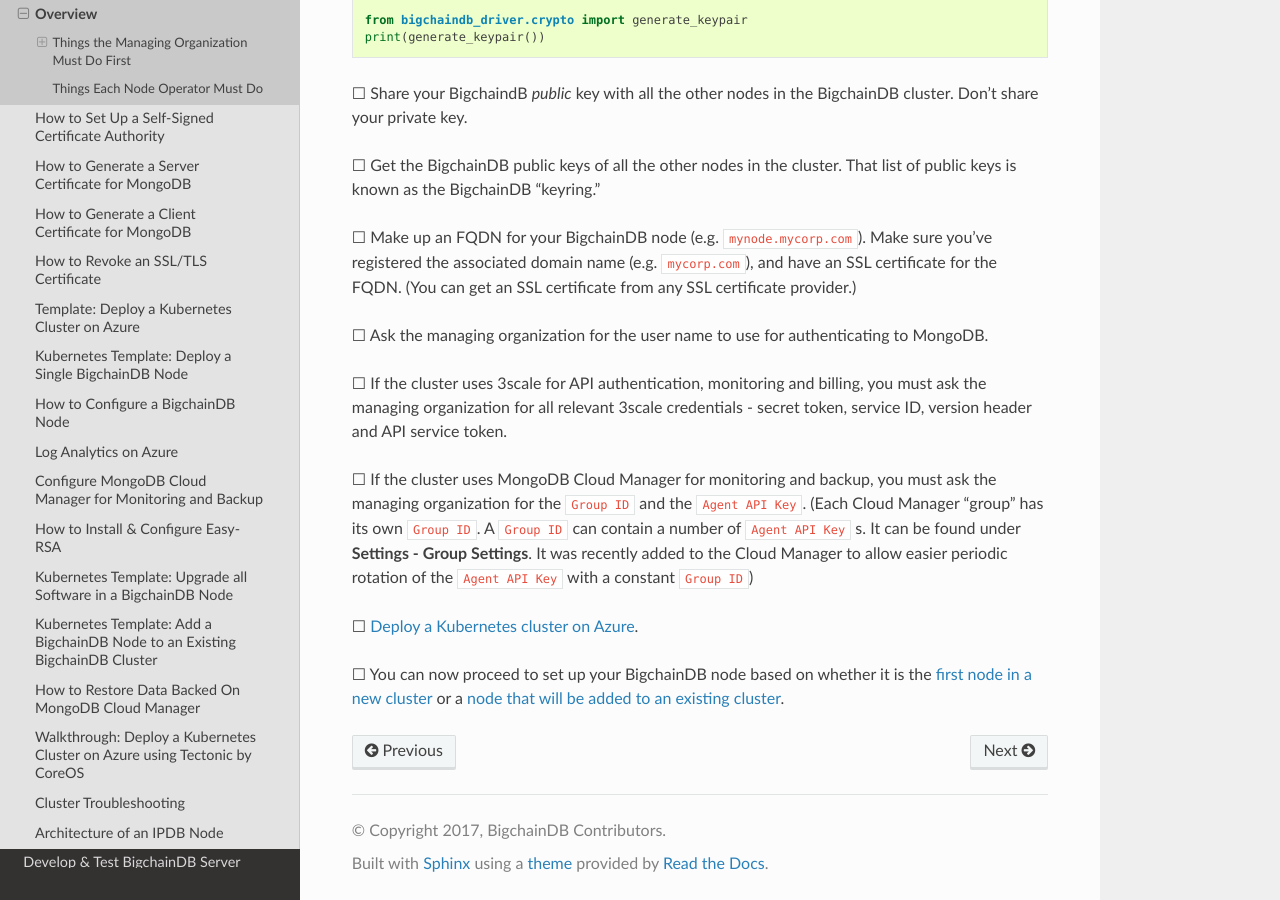
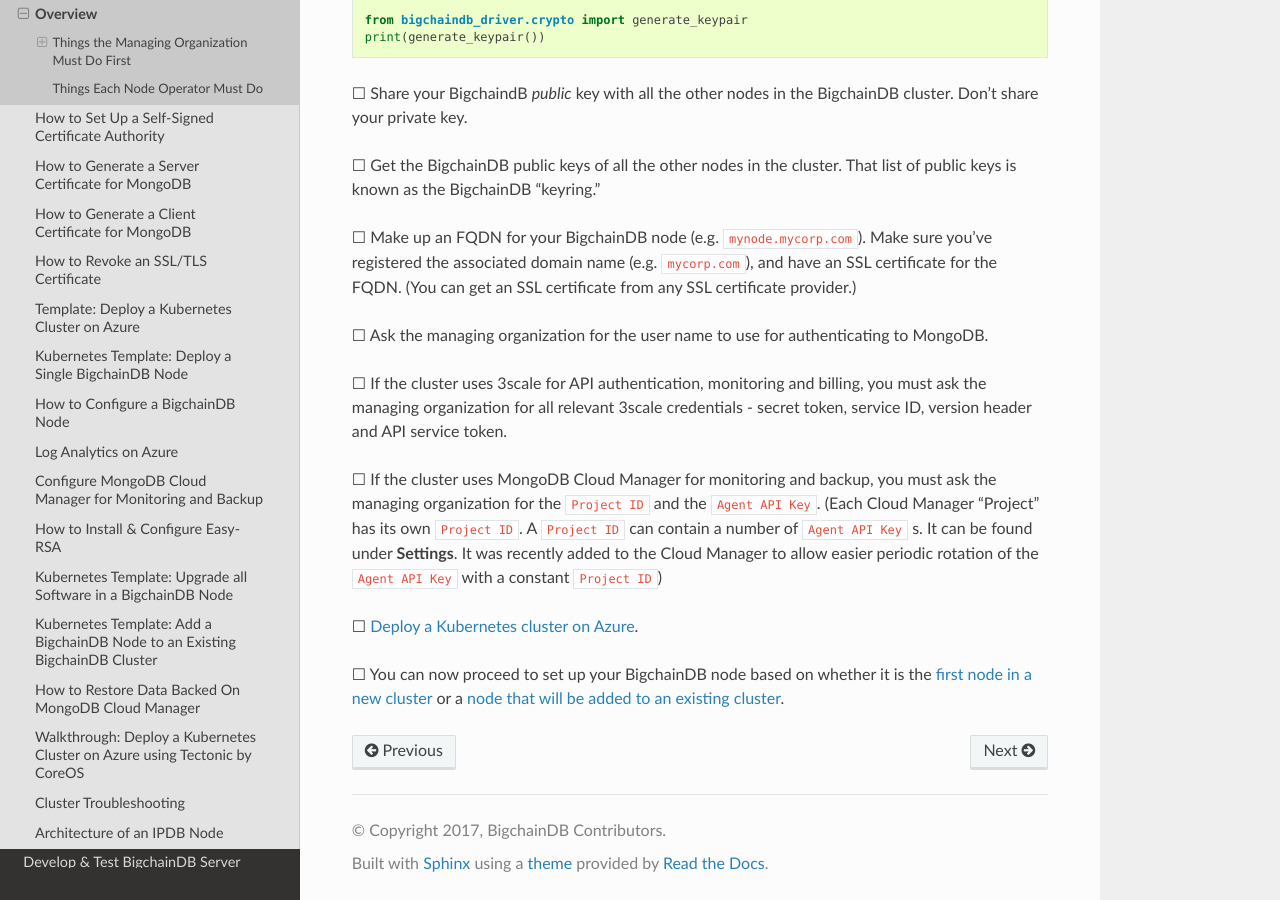
Before and after one commit to bigchaindb/bigchaindb, a Sphinx documentation site: the page built from docs/server/source/production-deployment-template/workflow.rst, in a window 1280 px wide and 900 px high, scrolled down 1558 px. Built offline with Sphinx 7.4.7 and the Read the Docs theme 2.0.0, drawn with Linux system fonts in a browser that asks for light colours; pages that are not in the unit, such as notebooks, are missing from menus.

Commit message:
Change Group ID to Project ID for cloud manager config (#1772)
MongoDB cloud manager UI has been updated and they have changed Group ID to Project ID and merged Settings -> Group Settings into one consolidated panel Settings

This PR updates the k8s docs accordingly

```diff
--- a/docs/server/source/production-deployment-template/cloud-manager.rst
+++ b/docs/server/source/production-deployment-template/cloud-manager.rst
@@ -16,7 +16,7 @@
 
   * Select the group from the dropdown box on the page.
 
-  * Go to Settings, Group Settings and add a ``Preferred Hostnames`` entry as
+  * Go to Settings and add a ``Preferred Hostnames`` entry as
     a regexp based on the ``mdb-instance-name`` of the nodes in your cluster.
     It may take up to 5 mins till this setting takes effect.
     You may refresh the browser window and verify whether the changes have
--- a/docs/server/source/production-deployment-template/workflow.rst
+++ b/docs/server/source/production-deployment-template/workflow.rst
@@ -110,13 +110,13 @@
 
 
 ☐ If the cluster uses MongoDB Cloud Manager for monitoring and backup,
-you must ask the managing organization for the ``Group ID`` and the
+you must ask the managing organization for the ``Project ID`` and the
 ``Agent API Key``.
-(Each Cloud Manager "group" has its own ``Group ID``. A ``Group ID`` can
+(Each Cloud Manager "Project" has its own ``Project ID``. A ``Project ID`` can
 contain a number of ``Agent API Key`` s. It can be found under
-**Settings - Group Settings**. It was recently added to the Cloud Manager to
+**Settings**. It was recently added to the Cloud Manager to
 allow easier periodic rotation of the ``Agent API Key`` with a constant
-``Group ID``)
+``Project ID``)
 
 
 ☐ :doc:`Deploy a Kubernetes cluster on Azure <template-kubernetes-azure>`.
```
Also changed, not shown: 1 other file.
